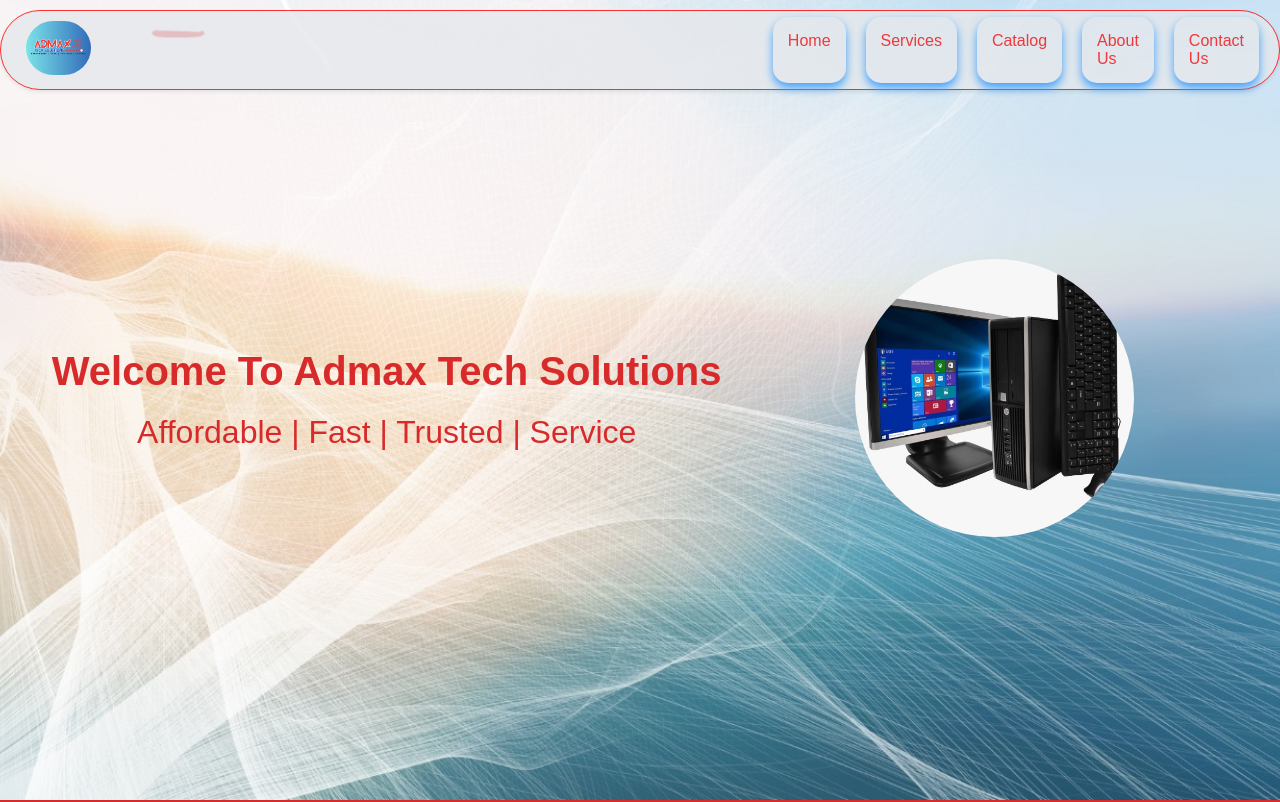
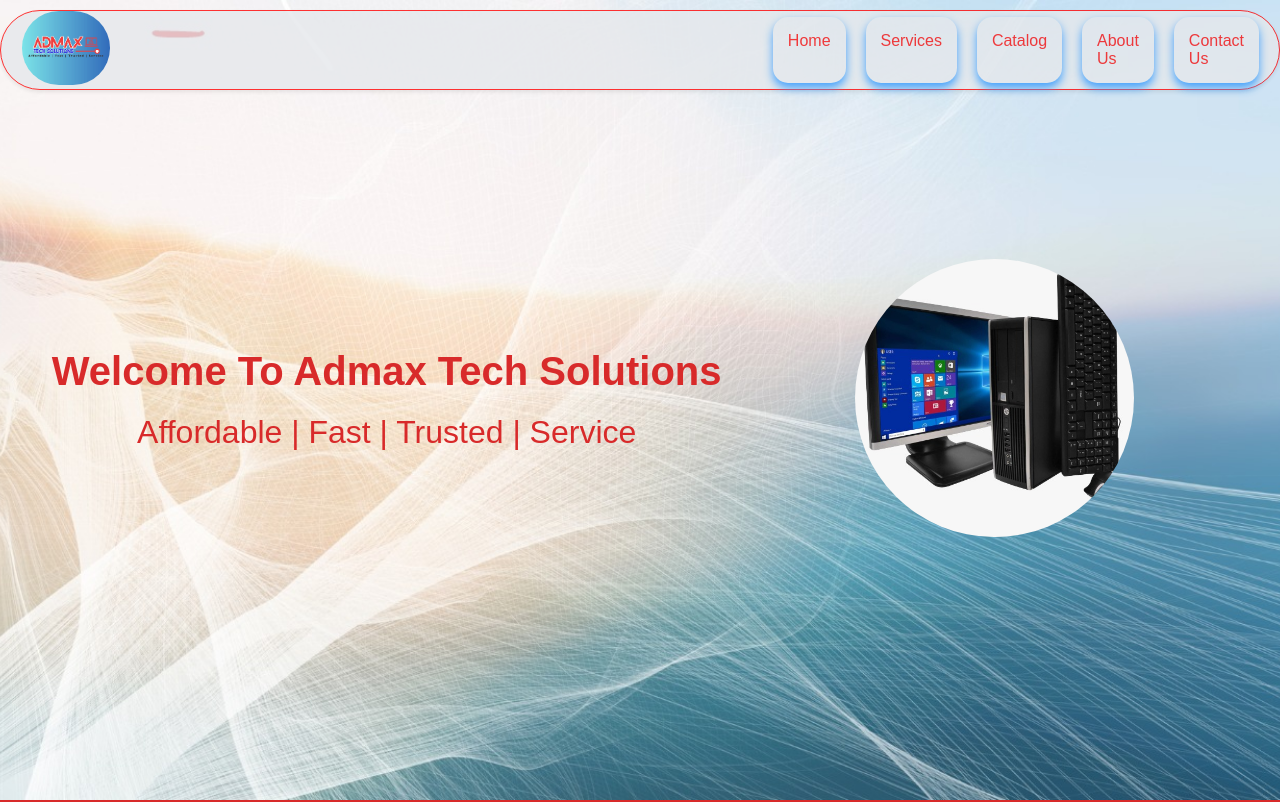
Before and after one commit to mosesgitonga/Admax, a React (Vite) app in the folder admax-app/: page / in a window 1280 px wide. Shown: the top 802 px of the page. Built offline with nearby package versions, Linux system fonts and the light colour scheme.

Commit message:
logo header final

```diff
--- a/admax-app/src/components/intro/Header.css
+++ b/admax-app/src/components/intro/Header.css
@@ -34,9 +34,9 @@
 }
 
 .header .bar  img {
-  padding: 5px;
+  padding: 0.999px;
   position: relative;
-  width: 10%;
+  width: 12%;
   height: 100%;
   border-radius: 50px;
 }
```
